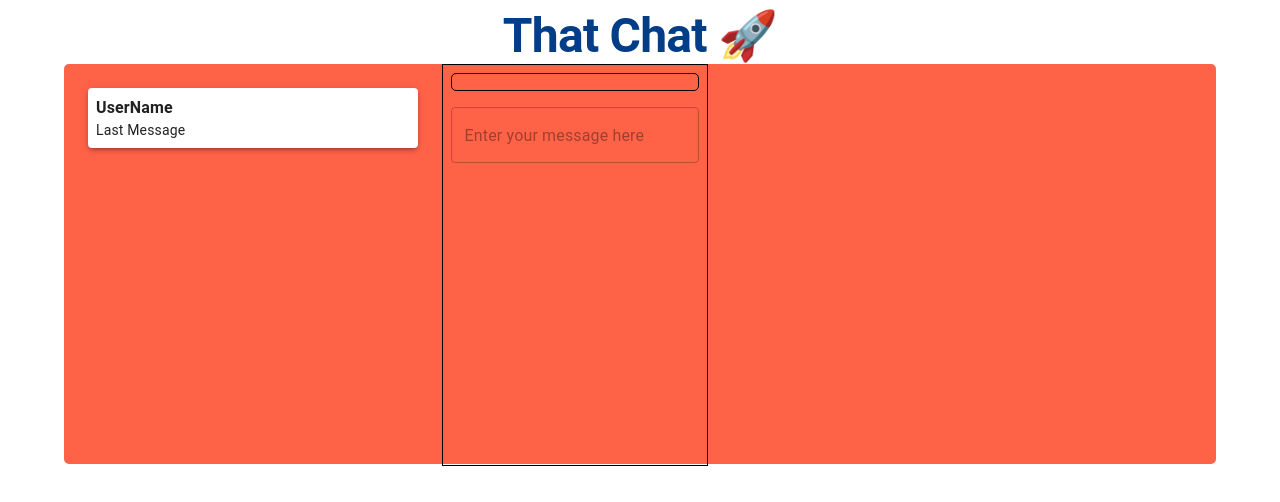
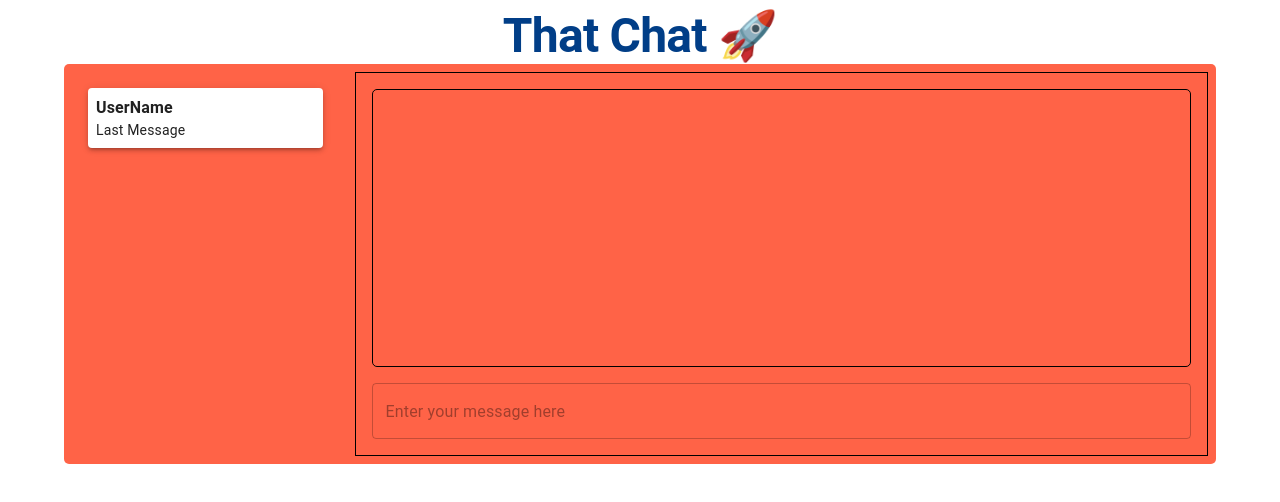
Before and after one commit to CristiManolescu/that-chat-v2, a React (Create React App) app in the folder client/: page / in a window 1280 px wide. Shown: the top 502 px of the page. Built offline with nearby package versions, Linux system fonts and the light colour scheme; no server answers.

Commit message:
Design fix

```diff
--- a/client/src/components/MessageBox.jsx
+++ b/client/src/components/MessageBox.jsx
@@ -1,28 +1,29 @@
-import { Box, TextField, FormControl, Stack } from "@mui/material";
+import { Box, TextField, Stack } from "@mui/material";
 import React, { useState } from "react";
 
 const MessageBox = () => {
   const [messages, setMessages] = useState([]);
   const [message, setMessage] = useState("");
 
-  const handleAction = (e) => {
-    e.preventDefault();
+  const handleAction = () => {
     setMessages([message, ...messages]);
     setMessage("");
   };
 
   return (
-    <form onSubmit={handleAction}>
     <Stack
       sx={{
         border: "1px solid",
-          height: 1,
+        width: 1,
+        p: 1,
+        m: 1,
       }}
     >
       <Box
         sx={{
           border: "1px solid",
           borderRadius: "5px",
+          height: 1,
           p: 1,
           m: 1,
         }}
@@ -35,9 +36,11 @@ const MessageBox = () => {
         variant="outlined"
         placeholder="Enter your message here"
         sx={{ m: 1 }}
+        onKeyDown={(e) => {
+          if (e.key === "Enter") handleAction();
+        }}
       />
     </Stack>
-    </form>
   );
 };
 
```
Lines whose indentation alone changed are shown as unchanged.
